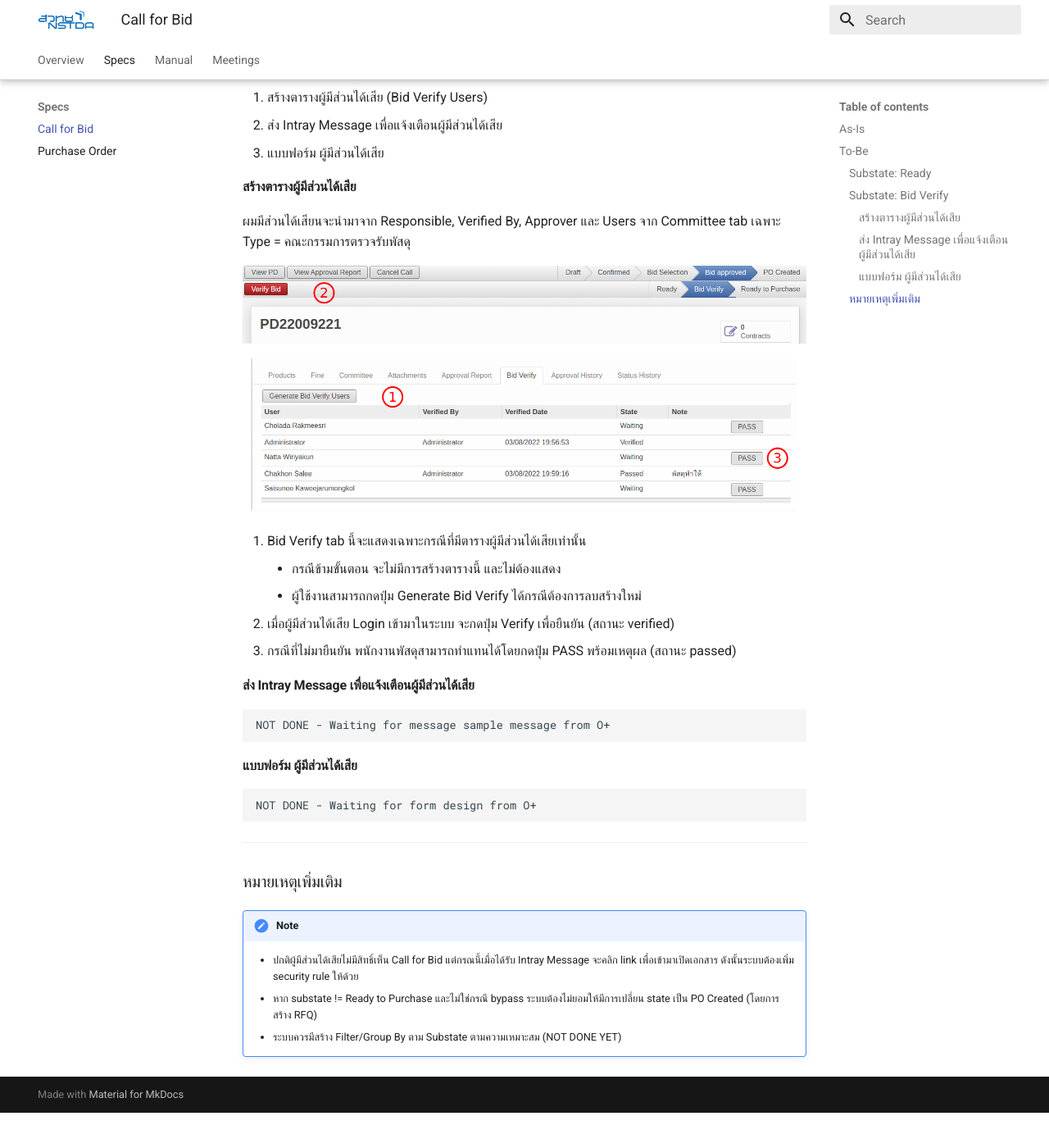
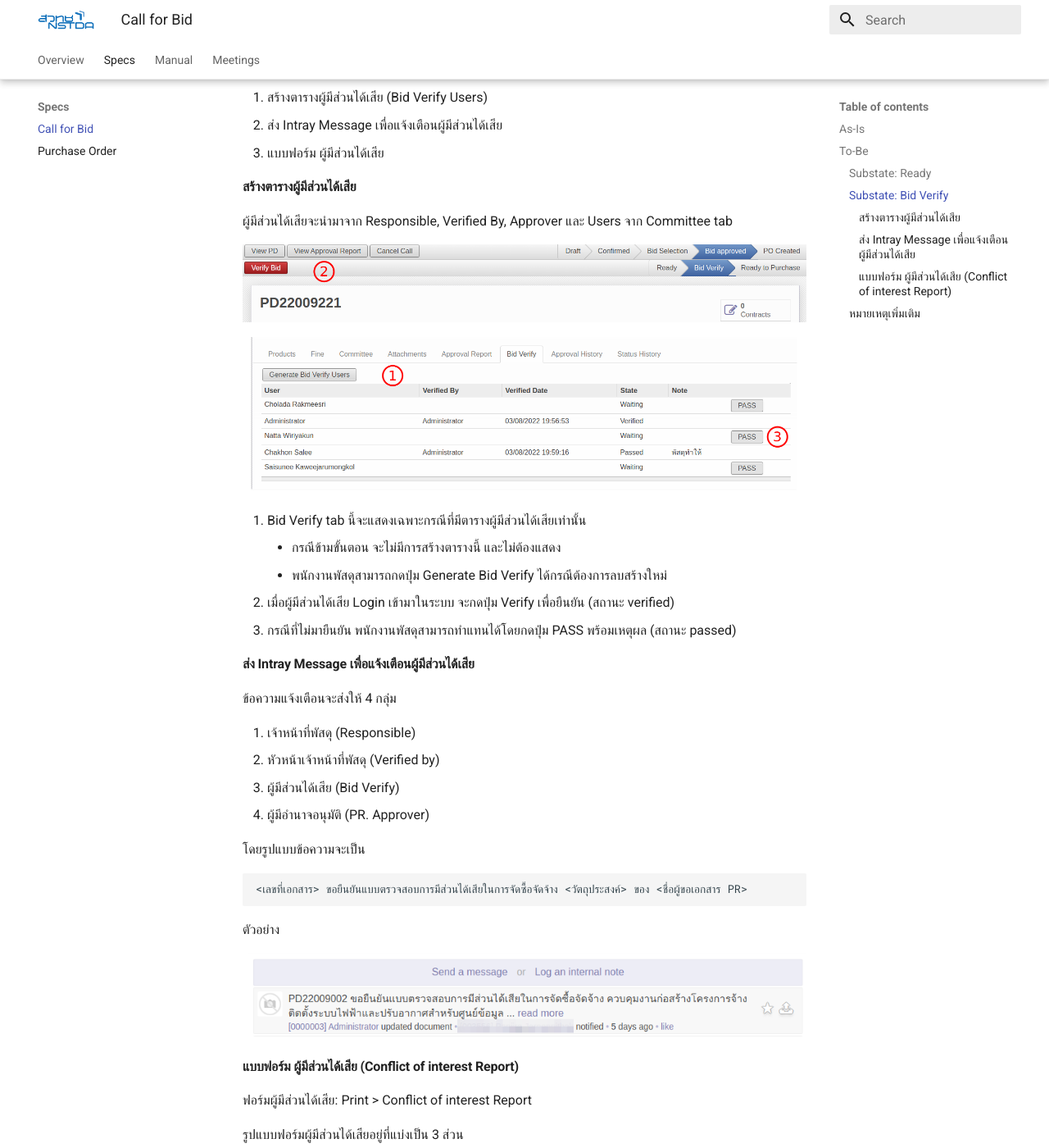
Before and after one commit to ecosoft-odoo/esign-mkdocs, an MkDocs documentation site: the page built from docs/specs/pd.md, in a window 1280 px wide and 1400 px high, scrolled down 1445 px. Shown: the whole window at 82% size. Built offline with MkDocs 1.6.1 and Material for MkDocs 9.7.7, drawn with Linux system fonts in a browser that asks for light colours; before the commit the page ends 2802 px from its top, so only the background shows below that; some of the changed text lies outside the part shown.

Commit message:
[UPD] intray and Form

```diff
--- a/docs/specs/pd.md
+++ b/docs/specs/pd.md
@@ -45,24 +45,68 @@
 
 #### สร้างตารางผู้มีส่วนได้เสีย
 
-ผมมีส่วนได้เสียนจะนำมาจาก Responsible, Verified By, Approver และ
-Users จาก Committee tab เฉพาะ Type = คณะกรรมการตรวจรับพัสดุ
+ผู้มีส่วนได้เสียจะนำมาจาก Responsible, Verified By, Approver และ
+Users จาก Committee tab
 
 ![](pics/pd3.png)
 
 1. Bid Verify tab นี้จะแสดงเฉพาะกรณีที่มีตารางผู้มีส่วนได้เสียเท่านั้น
     * กรณีข้ามขั้นตอน จะไม่มีการสร้างตารางนี้ และไม่ต้องแสดง
-    * ผู้ใช้งานสามารถกดปุ่ม Generate Bid Verify ได้กรณีต้องการลบสร้างใหม่
+    * พนักงานพัสดุสามารถกดปุ่ม Generate Bid Verify ได้กรณีต้องการลบสร้างใหม่
 2. เมื่อผู้มีส่วนได้เสีย Login เข้ามาในระบบ จะกดปุ่ม Verify เพื่อยืนยัน (สถานะ verified)
 3. กรณีที่ไม่มายืนยัน พนักงานพัสดุสามารถทำแทนได้โดยกดปุ่ม PASS พร้อมเหตุผล (สถานะ passed)
 
 #### ส่ง Intray Message เพื่อแจ้งเตือนผู้มีส่วนได้เสีย
 
-    NOT DONE - Waiting for message sample message from O+
+ข้อความแจ้งเตือนจะส่งให้ 4 กลุ่ม
 
-#### แบบฟอร์ม ผู้มีส่วนได้เสีย
+1. เจ้าหน้าที่พัสดุ (Responsible)
+2. หัวหน้าเจ้าหน้าที่พัสดุ (Verified by)
+3. ผู้มีส่วนได้เสีย (Bid Verify)
+4. ผู้มีอำนาจอนุมัติ (PR. Approver)
 
-    NOT DONE - Waiting for form design from O+
+โดยรูปแบบข้อความจะเป็น
+
+    <เลขที่เอกสาร> ขอยืนยันแบบตรวจสอบการมีส่วนได้เสียในการจัดซื้อจัดจ้าง <วัตถุประสงค์> ของ <ชื่อผู้ขอเอกสาร PR>
+
+ตัวอย่าง
+
+![](pics/pd4.png)
+
+#### แบบฟอร์ม ผู้มีส่วนได้เสีย (Conflict of interest Report)
+
+ฟอร์มผู้มีส่วนได้เสีย: Print > Conflict of interest Report
+
+รูปแบบฟอร์มผู้มีส่วนได้เสียอยู่ที่แบ่งเป็น 3 ส่วน
+
+1. ข้อความหลัก
+    ![](pics/pd5.png)
+    - (1) วันที่ (COI Date)
+
+        - เลือกวันที่เองได้ที่ Approval Report Tab
+        - สามารถเปลี่ยนวันที่ได้ทุกสถานะ แต่จะมีการเก็บ Log ไว้ด้านล่าง
+        ![](pics/pd6.png)
+
+    - (2) ฝ่าย (Division) ที่เกี่ยวข้องกับเอกสาร PR ของ Budget นั้นๆ กรณีที่มีมากกว่า 1 ฝ่าย จะแสดงทุกฝ่ายโดยเชื่อมด้วยคำว่า "และ"
+    - (3) เลขที่เอกสาร PR ของ Call for Bid นั้นๆ กรณีที่มีมากกว่า 1 PR ให้แสดงทุกเลขที่เอกสาร โดยเชื่อมด้วย "," (comma)
+
+2. ตารางผู้มีส่วนได้เสีย
+    ![](pics/pd7.png)
+    - รายชื่อผู้มีส่วนได้เสีย จะแบ่งเป็น 4 กลุ่ม
+        1. **เจ้าหน้าที่พัสดุ**: Responsible
+        2. **หัวหน้าเจ้าหน้าที่พัสดุ**: Verified by ใน "Approval Report" Tab
+        3. **คณะกรรมการ**: "Committee" Tab โดยแยกตามประเภทคณะกรรมการ
+        4. **ผู้มีอำนาจอนุมัติ**: PR. Approver
+    - ตำแหน่ง
+        1. **คณะกรรมการ**: ดึงข้อมูลจาก Position ในตาราง Committee
+        2. **ผู้มีอำนาจอนุมัติ**: ดึงข้อมูลจาก Management Position ในข้อมูล Employee ของคนนั้นๆ ถ้าไม่มีจะดึงข้อมูลจาก Position แทน
+    - ลายมือชื่อ
+        1. กรณีที่ผู้ที่มีรายชื่อกด Verify - แสดงรายชื่อ
+        2. กรณีที่พัสดุกด PASS - แสดงเหตุผล
+        3. กรณีที่ยังไม่มีการอนุมัติ - แสดงค่าว่าง
+
+3. หมายเหตุประกอบ
+    ![](pics/pd8.png)
 
 ---
 
@@ -72,4 +116,3 @@ Users จาก Committee tab เฉพาะ Type = คณะกรรมกา
 
     * ปกติผู้มีส่วนได้เสียไม่มีสิทธิ์เห็น Call for Bid แต่กรณนี้เมื่อได้รับ Intray Message จะคลิก link เพื่อเข้ามาเปิดเอกสาร ดังนั้นระบบต้องเพิ่ม security rule ให้ด้วย
     * หาก substate != Ready to Purchase และไม่ใช่กรณี bypass ระบบต้องไม่ยอมให้มีการเปลี่ยน state เป็น PO Created (โดยการสร้าง RFQ)
-    * ระบบควรมีสร้าง Filter/Group By ตาม Substate ตามความเหมาะสม (NOT DONE YET)
```
Also changed, not shown: docs/specs/pics/pd4.png (added), docs/specs/pics/pd5.png (added), docs/specs/pics/pd6.png (added), docs/specs/pics/pd7.png (added), docs/specs/pics/pd8.png (added).
